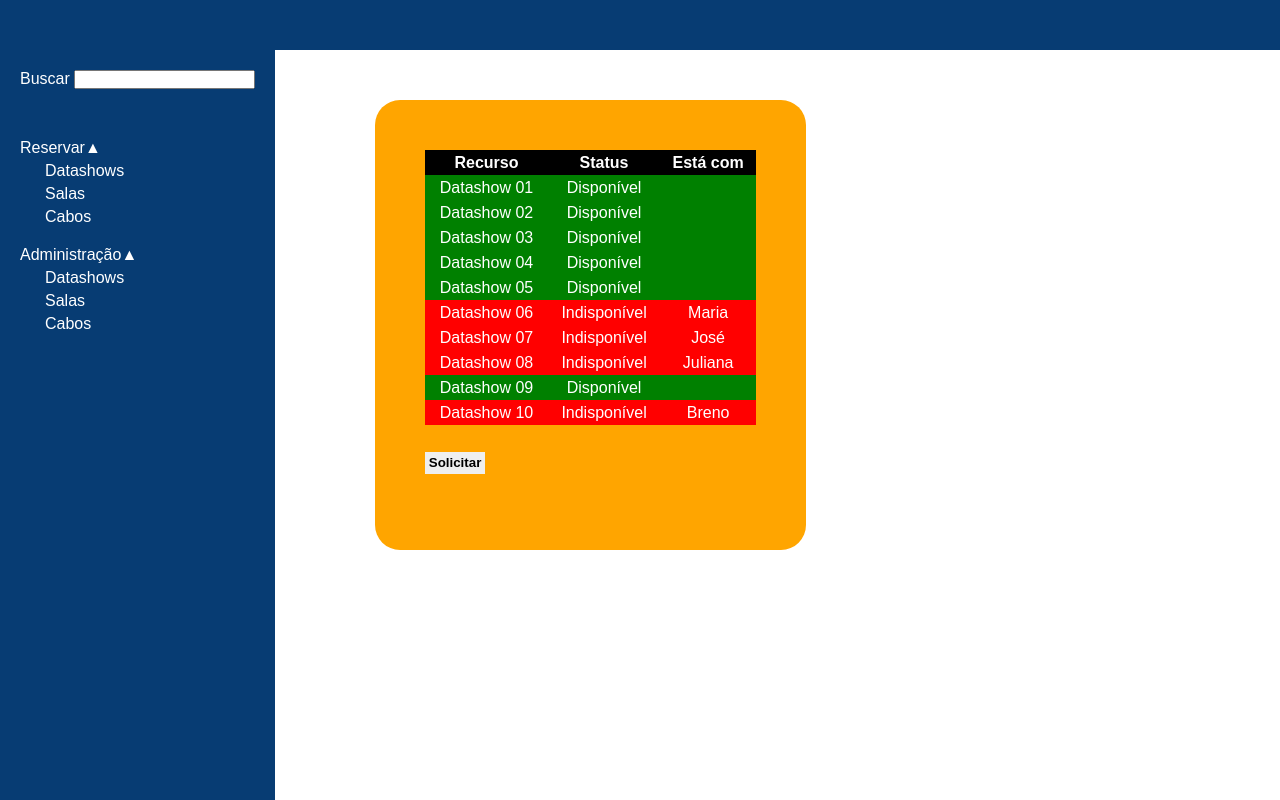
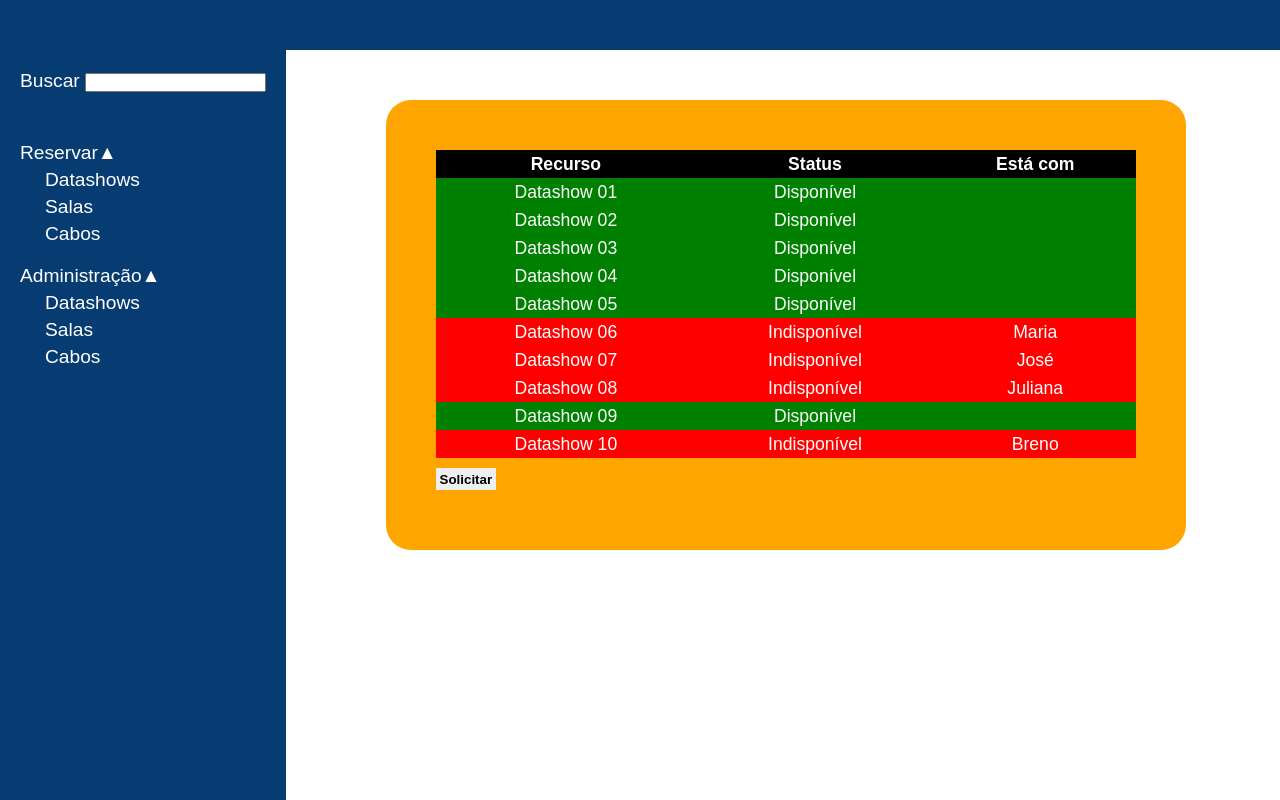
Before and after one commit to ericSilvaP/gerenciador-de-recursos, a plain HTML site: page sistema_datashow/index.html in a window 1280 px wide. Drawn offline with Linux system fonts and the light colour scheme.

Commit message:
mudança interface

```diff
--- a/sistema_datashow/estilo/style.css
+++ b/sistema_datashow/estilo/style.css
@@ -16,9 +16,6 @@
 }
 
 /*tags globais*/
-html, body {
-
-}
 
 main {
     display: flex;
@@ -51,6 +48,7 @@ div#labelvert {
     height: calc(100vh - 90px);
     padding: 20px;
     margin-right: 50px;
+    font-size: 1.2em;
 }
 
 .itemVert {
@@ -136,6 +134,7 @@ ul.resitemsblock > li:hover {
     margin: 50px 0 0 50px;
     border-radius: 25px;
     padding: 50px;
+    width: 700px;
 }
 
 /*tabela display*/
@@ -145,6 +144,7 @@ ul.resitemsblock > li:hover {
     text-align: center;
     position: relative;
     width: 100%;
+    font-size: 1.1em;
 }
 
 tr {
```
